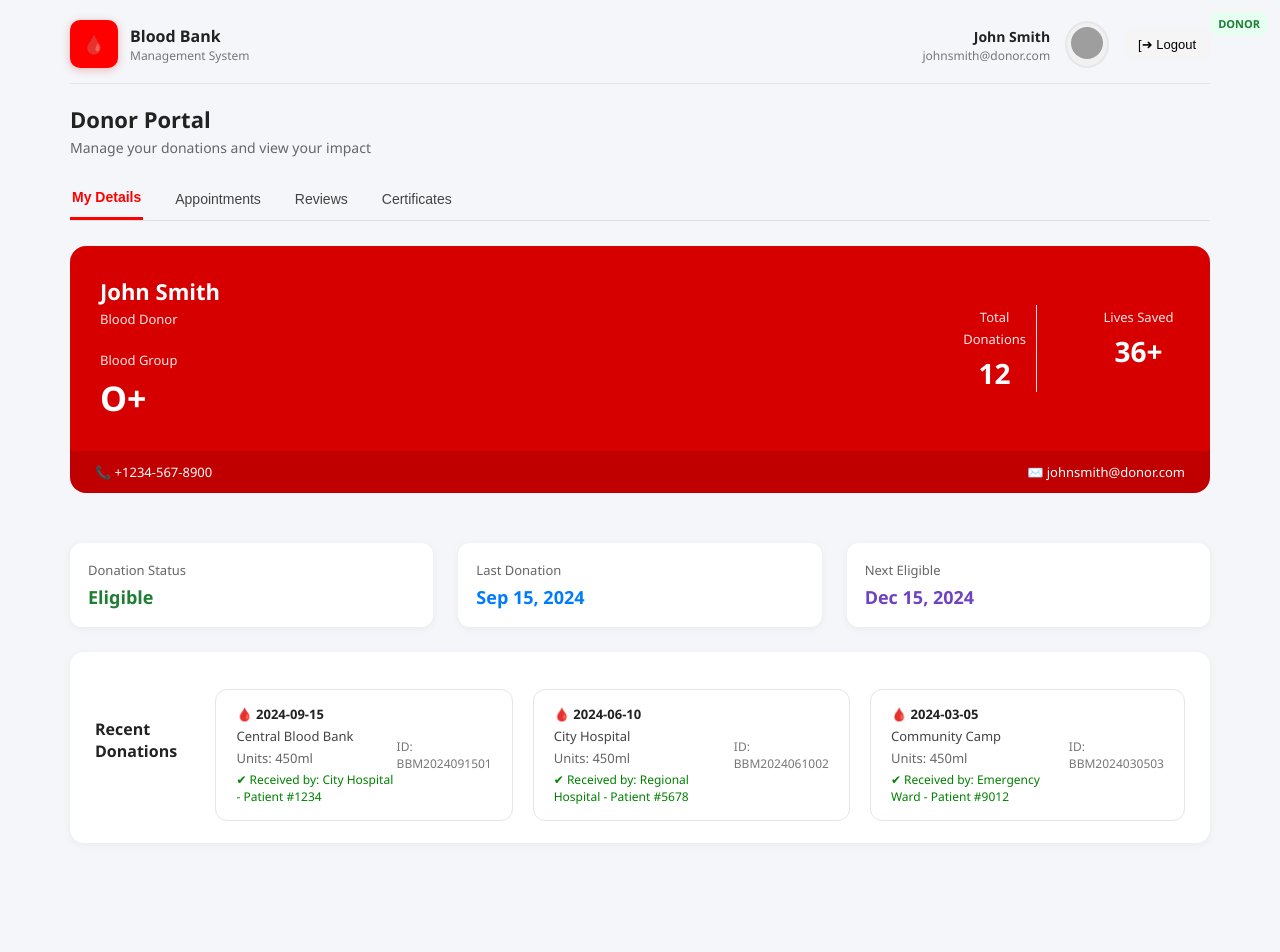
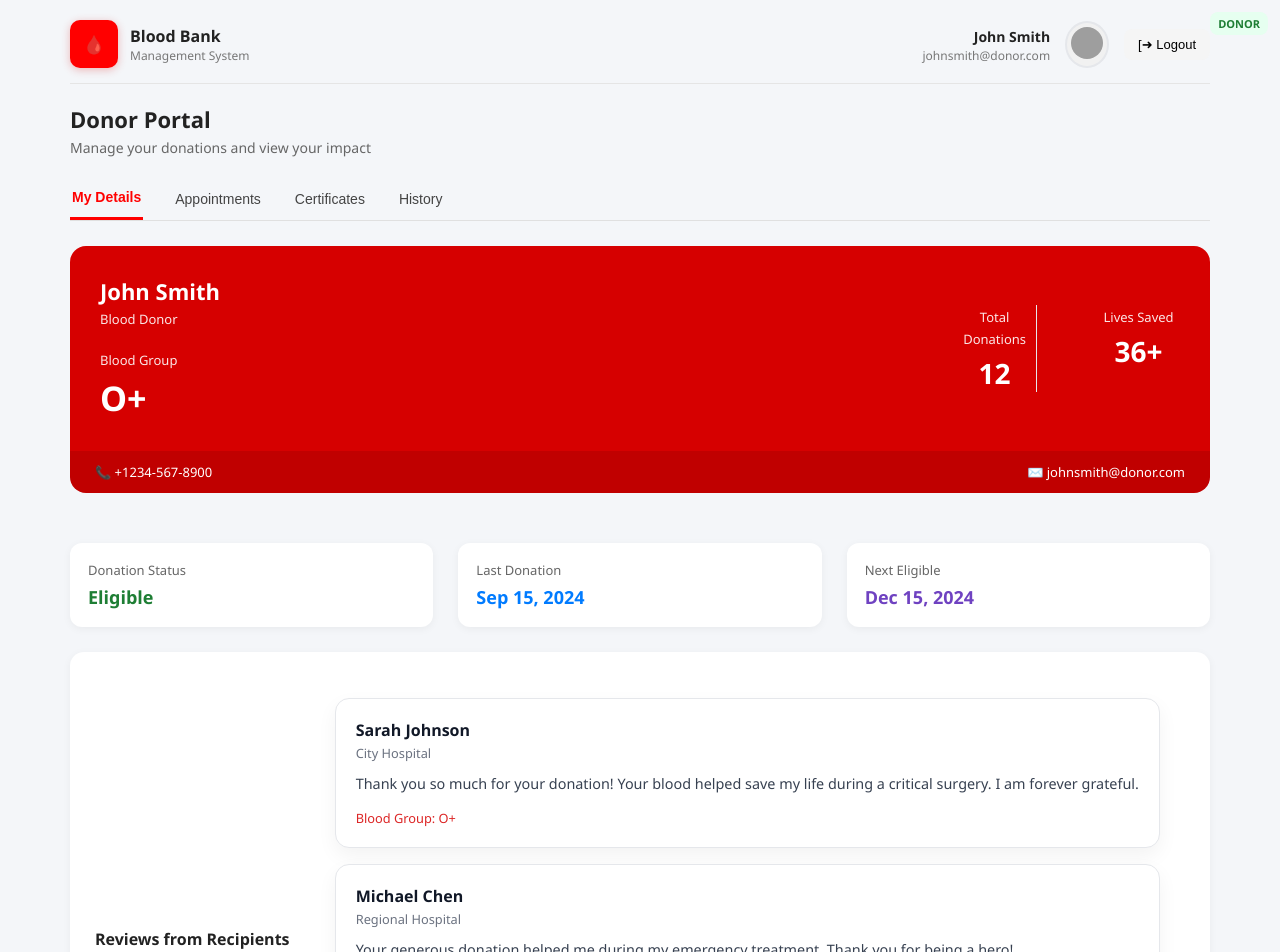
Before and after one commit to Meens-10/Bloodbankmanagement, a React (Vite) app: page /donorPortal in a window 1280 px wide. Shown: the top 952 px of the page. Before the commit the page ends 883 px from the top, so only its background shows below. Built offline with nearby package versions, Linux system fonts and the light colour scheme; grey boxes are pictures that could not be loaded.

Commit message:
historydone

```diff
--- a/src/Donorportal/DonorPortal.jsx
+++ b/src/Donorportal/DonorPortal.jsx
@@ -5,7 +5,7 @@ import Reviews from "./Reviews";
 import Certificates from "./Certificates";
 import EditProfile from "./EditProfile";
 import { getDonor, saveDonor } from "./donorStore";
-
+import History from "./History";
 export default function DonorPortal() {
   const [tab, setTab] = useState("details");
   const [page, setPage] = useState("portal");
@@ -96,12 +96,12 @@ export default function DonorPortal() {
           Appointments
         </button>
 
-        <button
+        {/* <button
           onClick={() => setTab("reviews")}
           className={tab === "reviews" ? "active" : ""}
         >
           Reviews
-        </button>
+        </button> */}
 
         <button
           onClick={() => setTab("certificates")}
@@ -109,14 +109,21 @@ export default function DonorPortal() {
         >
           Certificates
         </button>
+        <button
+          onClick={() => setTab("History")}
+          className={tab === "History" ? "active" : ""}
+        >
+          History
+        </button>
       </nav>
 
       {/* CONTENT */}
       <div className="portal-content">
         {tab === "details" && <MyDetails />}
         {tab === "appointments" && <Appointments />}
-        {tab === "reviews" && <Reviews />}
+        {tab === "revews" && <Reviews />}
         {tab === "certificates" && <Certificates />}
+        {tab === "History" && <History />}
       </div>
     </div>
   );
--- /dev/null
+++ b/src/Donorportal/History.css
@@ -0,0 +1,127 @@
+/* Reset and Base Styles */
+* {
+    margin: 0;
+    padding: 0;
+    box-sizing: border-box;
+  }
+
+  /* Page Container */
+  .blood-bank-portal {
+    min-height: 100vh;
+    background-color: #f9fafb;
+    font-family: -apple-system, BlinkMacSystemFont, "Segoe UI", Roboto, Arial, sans-serif;
+    padding: 2rem;
+  }
+
+  /* Content Card */
+  .content-card {
+    max-width: 900px;
+    margin: 0 auto;
+    background-color: #ffffff;
+    border-radius: 0.5rem;
+    box-shadow: 0 1px 3px rgba(0, 0, 0, 0.1);
+    border: 1px solid #e5e7eb;
+    padding: 2rem;
+  }
+
+  /* Section Title */
+  .section-title {
+    font-size: 1.5rem;
+    font-weight: 700;
+    color: #111827;
+    margin-bottom: 1.5rem;
+  }
+
+  /* Donations List */
+  .donations-list {
+    display: flex;
+    flex-direction: column;
+    gap: 1rem;
+  }
+
+  /* Donation Card */
+  .donation-card {
+    border: 1px solid #e5e7eb;
+    border-radius: 0.5rem;
+    padding: 1.5rem;
+    transition: box-shadow 0.2s;
+  }
+
+  .donation-card:hover {
+    box-shadow: 0 4px 6px rgba(0, 0, 0, 0.1);
+  }
+
+  /* Card Layout */
+  .donation-content {
+    display: flex;
+    align-items: flex-start;
+    justify-content: space-between;
+  }
+
+  .donation-main {
+    display: flex;
+    gap: 1rem;
+  }
+
+  /* Blood Icon */
+  .donation-icon {
+    width: 2.5rem;
+    height: 2.5rem;
+    background-color: #fef2f2;
+    border-radius: 0.5rem;
+    display: flex;
+    align-items: center;
+    justify-content: center;
+    flex-shrink: 0;
+    font-size: 1.25rem;
+  }
+
+  /* Details */
+  .donation-details {
+    display: flex;
+    flex-direction: column;
+    gap: 0.25rem;
+  }
+
+  .donation-date {
+    font-size: 1.125rem;
+    font-weight: 600;
+    color: #111827;
+  }
+
+  .donation-location {
+    color: #4b5563;
+  }
+
+  .donation-units {
+    color: #4b5563;
+  }
+
+  /* Received Status */
+  .received-status {
+    display: flex;
+    align-items: center;
+    gap: 0.5rem;
+    color: #16a34a;
+    font-size: 0.875rem;
+    margin-top: 0.5rem;
+  }
+
+  /* Donation ID */
+  .donation-id {
+    text-align: right;
+    font-size: 0.875rem;
+    color: #6b7280;
+  }
+
+  /* Responsive */
+  @media (max-width: 768px) {
+    .donation-content {
+      flex-direction: column;
+      gap: 1rem;
+    }
+
+    .donation-id {
+      text-align: left;
+    }
+  }
--- /dev/null
+++ b/src/Donorportal/History.jsx
@@ -0,0 +1,82 @@
+import React, { useState } from "react";
+import { Calendar, Award, Clock, User } from "lucide-react";
+import "./History.css";
+
+export default function History() {
+  const [activeTab, setActiveTab] = useState("history");
+
+  const donations = [
+    {
+      id: "BBM2024091501",
+      date: "2024-09-15",
+      location: "Central Blood Bank",
+      units: "450ml",
+      recipient: "City Hospital - Patient #1234",
+      received: true
+    },
+    {
+      id: "BBM2024061002",
+      date: "2024-06-10",
+      location: "City Hospital",
+      units: "450ml",
+      recipient: "Regional Hospital - Patient #5678",
+      received: true
+    },
+    {
+      id: "BBM2024030503",
+      date: "2024-03-05",
+      location: "Community Camp",
+      units: "450ml",
+      recipient: "Emergency Ward - Patient #9012",
+      received: true
+    }
+  ];
+
+  return (
+    <div className="blood-bank-portal">
+
+
+      {/* Donations List */}
+      {activeTab === "history" && (
+        <div className="content-card">
+          <h3 className="section-title">Recent Donations</h3>
+
+          <div className="donations-list">
+            {donations.map((donation) => (
+              <div key={donation.id} className="donation-card">
+                <div className="donation-content">
+                  <div className="donation-main">
+                    <div className="donation-icon">
+                      🩸
+                    </div>
+
+                    <div className="donation-details">
+                      <p className="donation-date">{donation.date}</p>
+                      <p className="donation-location">
+                        {donation.location}
+                      </p>
+                      <p className="donation-units">
+                        Units: {donation.units}
+                      </p>
+
+                      {donation.received && (
+                        <div className="received-status">
+                          ✔ Received by: {donation.recipient}
+                        </div>
+                      )}
+                    </div>
+                  </div>
+
+                  <div className="donation-id">
+                    ID: {donation.id}
+                  </div>
+                </div>
+              </div>
+            ))}
+          </div>
+        </div>
+      )}
+
+    </div>
+  );
+}
--- a/src/Donorportal/MyDetails.jsx
+++ b/src/Donorportal/MyDetails.jsx
@@ -1,29 +1,34 @@
 import { getDonor } from "./donorStore";
 import "./donorportal.css";
+import "./Reviews.css";
+
 export default function MyDetails() {
   const donor = getDonor();
 
-  const donations = [
+  const reviews = [
     {
-      date: "2024-09-15",
-      place: "Central Blood Bank",
-      units: "450ml",
-      receivedBy: "City Hospital - Patient #1234",
-      id: "BBM2024091501"
+      id: 1,
+      name: "Sarah Johnson",
+      hospital: "City Hospital",
+      message:
+        "Thank you so much for your donation! Your blood helped save my life during a critical surgery. I am forever grateful.",
+      bloodGroup: "O+"
     },
     {
-      date: "2024-06-10",
-      place: "City Hospital",
-      units: "450ml",
-      receivedBy: "Regional Hospital - Patient #5678",
-      id: "BBM2024061002"
+      id: 2,
+      name: "Michael Chen",
+      hospital: "Regional Hospital",
+      message:
+        "Your generous donation helped me during my emergency treatment. Thank you for being a hero!",
+      bloodGroup: "O+"
     },
     {
-      date: "2024-03-05",
-      place: "Community Camp",
-      units: "450ml",
-      receivedBy: "Emergency Ward - Patient #9012",
-      id: "BBM2024030503"
+      id: 3,
+      name: "Emily Davis",
+      hospital: "Community Hospital",
+      message:
+        "Words cannot express my gratitude. Your selfless act gave me a second chance at life.",
+      bloodGroup: "O+"
     }
   ];
 
@@ -58,7 +63,6 @@ export default function MyDetails() {
       {/* CONTACT ROW */}
       <div className="profile-contact">
         <div>📞 {donor.phone}</div>
-        <div></div>
         <div>✉️ {donor.email}</div>
       </div>
 
@@ -80,26 +84,30 @@ export default function MyDetails() {
         </div>
       </div>
 
-      {/* RECENT DONATIONS */}
+      {/* REVIEWS */}
       <div className="card">
-        <h3>Recent Donations</h3>
+        <h3>Reviews from Recipients</h3>
 
-        {donations.map((d, i) => (
-          <div key={i} className="donation-row">
-            <div className="donation-left">
-              <div className="donation-date">🩸 {d.date}</div>
-              <div className="donation-place">{d.place}</div>
-              <div className="donation-units">Units: {d.units}</div>
-              <div className="donation-received">
-                ✔ Received by: {d.receivedBy}
+        <div className="reviews-container">
+          {reviews.map((r) => (
+            <div key={r.id} className="review-card">
+              <div className="review-content">
+                <div className="review-header">
+                  <div>
+                    <h4>{r.name}</h4>
+                    <span>{r.hospital}</span>
+                  </div>
+                </div>
+
+                <p className="review-message">{r.message}</p>
+
+                <div className="review-footer">
+                  <span>Blood Group: {r.bloodGroup}</span>
+                </div>
               </div>
             </div>
-
-            <div className="donation-id">
-              ID: {d.id}
-            </div>
-          </div>
-        ))}
+          ))}
+        </div>
       </div>
 
     </div>
```
